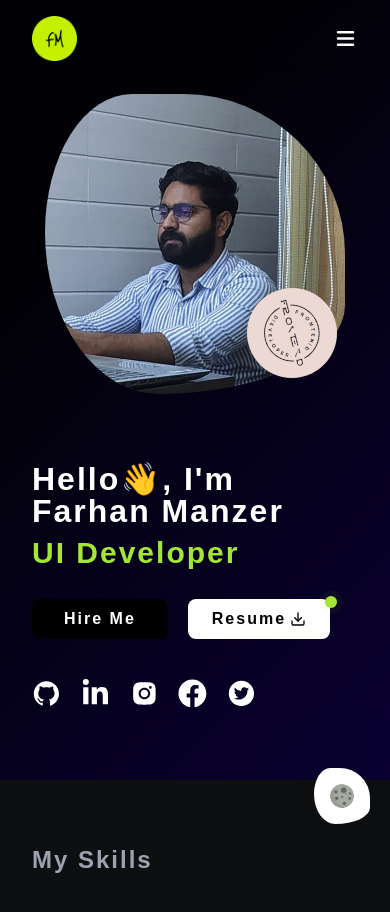
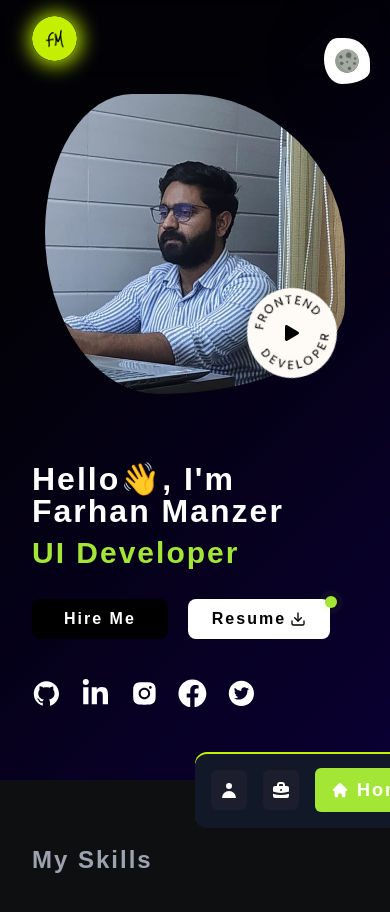
Before and after one commit to Farhan-878/portfolio, a React (Vite) app: page / in a window 390 px wide. Shown: the top 912 px of the page. Built offline with nearby package versions, Linux system fonts and the light colour scheme; a web font is replaced by a local one.

Commit message:
update the code in mob nav bar add

```diff
--- a/src/chip/WorkCard.jsx
+++ b/src/chip/WorkCard.jsx
@@ -14,7 +14,7 @@ const WorkCard = () => {
         <div
           data-aos="zoom-in"
           key={data.id}
-          className="break-inside-avoid bg-gray-900 p-4 rounded-xl shadow-lg"
+          className="break-inside-avoid bg-gray-900 p-4 rounded-xl shadow-lg md:ml-0"
         >
           <POPUP className="img-content relative">
             <div className="h-[260px] w-full  hover:scale-105 transition-transform duration-500 cursor-pointer shadow-xl rounded-md overflow-hidden sm:h-[260px] sm:w-full mx-auto">
--- a/src/components/hero/Hero.jsx
+++ b/src/components/hero/Hero.jsx
@@ -6,10 +6,10 @@ import {
 } from "react-icons/ai";
 import { FaFacebook, FaLinkedinIn } from "react-icons/fa";
 import { FiDownload } from "react-icons/fi";
-// import { FaPlay } from "react-icons/fa";
+import { FaPlay } from "react-icons/fa";
 import { TypeAnimation } from "react-type-animation";
 import resumePDF from "../../assets/FMResume.pdf";
-import skill from "../../assets/frontend.png";
+import skill from "../../assets/frontend1.png";
 import Profile from "../../assets/port-DP.jpg";
 // import CircularText from "./circular";
 
@@ -21,9 +21,8 @@ const Hero = ({ isDarkMode }) => {
           <div className="info w-fit flex flex-col items-start justify-center gap-3 sm:gap-2">
             <h2
               data-aos="fade-right"
-              className={`${
-                isDarkMode ? "textColor" : "textColor"
-              } text-5xl font-bold sm:text-[2rem]`}
+              className={`${isDarkMode ? "textColor" : "textColor"
+                } text-5xl font-bold sm:text-[2rem]`}
             >
               Hello👋, I'm Farhan Manzer
             </h2>
@@ -146,18 +145,18 @@ const Hero = ({ isDarkMode }) => {
               <div
                 data-aos="zoom-in"
                 data-aos-duration="1000"
-                className=" relative cursor-pointer"
+                className=" relative cursor-pointer "
               >
                 {/* <div className="circle-text h-[500px] w-[500px] z-10 bg-white">
-                  <CircularText text=" Developer . Frontend" radius={75} fontSize={20}  />
+                  <CircularText text=" Developer . Frontend" radius={75} fontSize={20} />
                 </div> */}
                 <img
                   loading="lazy"
-                  className=" w-[120px] md:w-[90px] circle-text"
+                  className="w-[120px] md:w-[90px] circle-text rounded-full"
                   src={skill}
                   alt="skill"
                 />
-                {/* <FaPlay className=" text-white absolute top-[100%] left-[50%] translate-x-[-50%] translate-y-[-50%]" /> */}
+                <FaPlay className=" text-black absolute top-[50%] left-[50%] translate-x-[-50%] translate-y-[-50%]" />
               </div>
             </div>
           </div>
--- /dev/null
+++ b/src/components/navbar/MobNavBar.jsx
@@ -0,0 +1,36 @@
+import React from 'react';
+import { HiHome, HiUser, HiBriefcase, HiDocumentText, HiMail } from 'react-icons/hi';
+
+const icons = [
+    { id: 0, name: 'skills', icon: <HiUser /> },
+    { id: 1, name: 'works', icon: <HiBriefcase /> },
+    { id: 2, name: 'home', icon: <HiHome /> },
+    { id: 3, name: 'resume', icon: <HiDocumentText /> },
+    { id: 4, name: 'contact', icon: <HiMail /> },
+];
+
+const MobNavBar = () => {
+    return (
+        <div data-aos="fade-down" className="hidden md:flex fixed bottom-4 left-1/2 -translate-x-1/2 bg-[#0f111c] px-4 py-4 rounded-xl items-center justify-between gap-4 z-50 shadow-lg"
+            style={{
+                width: '90%',
+                boxShadow: '#c4f000 0px 2px 0px 0px inset',
+                backgroundColor: '#111827',
+            }}>
+            {icons.map((item) => (
+                <div
+                    key={item.id}
+                    className={`flex items-center justify-center rounded-md transition
+                        ${item.name === 'home'
+                            ? 'bg-[#a3e635] text-white px-4 py-2 text-lg font-semibold'
+                            : 'bg-[#1c1e2d] text-white text-xl p-2 w-10 h-10'}`}
+                >
+                    {item.icon}
+                    {item.name === 'home' && <span className="ml-2">Home</span>}
+                </div>
+            ))}
+        </div>
+    );
+};
+
+export default MobNavBar;
--- a/src/components/navbar/NavBar.jsx
+++ b/src/components/navbar/NavBar.jsx
@@ -71,8 +71,7 @@ const NavBar = ({ toggleDarkMode, darkMode }) => {
   return (
     <div class="flex justify-center items-center">
       <div
-        className={`fixed py-5 sm:py-4 z-30  ${
-          scrollPosition > 0
+        className={`fixed py-5 sm:py-4 z-30  ${scrollPosition > 0
           ? `bg-transparent backdrop-blur z-50 top-0 border-0 border-transparent w-full transition-all`
           : "bg-transparent backdrop-blur border-2 border-lime-400 rounded-3xl top-8  w-[95%] mx-auto transition-all overflow-hidden md:top-0 md:w-full md:border-0 md:overflow-visible"
           } `}
@@ -85,7 +84,10 @@ const NavBar = ({ toggleDarkMode, darkMode }) => {
               className="text-3xl font-bold sm:text-3xl"
             >
               <img
-                style={{ transform: `rotate(${rotation}deg)`, height: "45px" }}
+                style={{
+                  transform: `rotate(${rotation}deg)`, height: "45px", boxShadow: "1px 1px 20px 3px #c4f000",
+                  borderRadius: "100%"
+                }}
                 src={logo}
                 alt="logo"
               />
@@ -98,14 +100,13 @@ const NavBar = ({ toggleDarkMode, darkMode }) => {
             {/* hamburger */}
             <button
               onClick={toggleNav}
-              className="cursor-pointer text-2xl hidden md:block"
+              className="cursor-pointer text-2xl hidden"
             >
               <HiMenu size={25} />
             </button>
 
             <ul
-              className={`flex items-center space-x-11 ${
-                !isOpen
+              className={`flex items-center space-x-11 ${!isOpen
                 ? "md:flex md:opacity-0 transition "
                 : "md:right-[0%] md:opacity-100 transition"
                 } md:flex-col md:absolute m-auto md:top-0 md:right-[-100%] md:w-[78%] md:h-screen md:bg-white `}
@@ -126,8 +127,7 @@ const NavBar = ({ toggleDarkMode, darkMode }) => {
                   <a
                     onClick={() => toggleNav(item.name)}
                     href={`#${item.name}`}
-                    className={`uppercase cursor-pointer hover:text-lime-400 font-bold md:text-black ${
-                      scrollPosition > 0 ? "text-white" : "text-white"
+                    className={`uppercase cursor-pointer hover:text-lime-400 font-bold md:text-black ${scrollPosition > 0 ? "text-white" : "text-white"
                       } ${item.name === activeIndex ? "text-blue-500" : ""}`}
                   >
                     {item.name}
--- a/src/components/toggleSwitch/style.css
+++ b/src/components/toggleSwitch/style.css
@@ -3,6 +3,7 @@
   bottom: 50px;
   right: 50px;
 }
+
 .toggle {
   background-color: #fff;
   width: 56px;
@@ -33,22 +34,30 @@
   transform: scale(0);
 }
 
-#switch:checked + .icon--moon {
+#switch:checked+.icon--moon {
   transform: rotate(360deg) scale(0);
 }
 
-#switch:checked ~ .icon--sun {
+#switch:checked~.icon--sun {
   transition-delay: 200ms;
   transform: scale(1) rotate(360deg);
 }
 
 .w-8 {
-  width: 2rem /* 32px */;
+  width: 2rem
+    /* 32px */
+  ;
 }
 
 @media screen and (max-width: 767px) {
   .toggle-switch {
     right: 20px;
-    bottom: 20px;
+    bottom: 90%;
+    z-index: 9999;
+  }
+
+  .toggle {
+    width: 46px;
+    height: 46px;
   }
 }
--- a/src/pages/Home.jsx
+++ b/src/pages/Home.jsx
@@ -7,6 +7,7 @@ import Resume from "../components/resume/Resume";
 import Skills from "../components/skills/Skills";
 import Work from "../components/work/Work";
 import MarqueeSlide from "../components/marquee/marqueeSlide";
+import MobNavBar from "../components/navbar/MobNavBar";
 // import About from "../components/about/About";
 
 const Home = ({ isDarkMode }) => {
@@ -17,6 +18,7 @@ const Home = ({ isDarkMode }) => {
   return (
     <>
       <NavBar darkMode={darkMode} toggleDarkMode={toggleDarkMode} />
+      <MobNavBar darkMode={darkMode} toggleDarkMode={toggleDarkMode} />
       <Hero
         darkMode={darkMode}
         toggleDarkMode={toggleDarkMode}
```
Also changed, not shown: src/assets/frontend1.png (added). Lines whose indentation alone changed are shown as unchanged.
